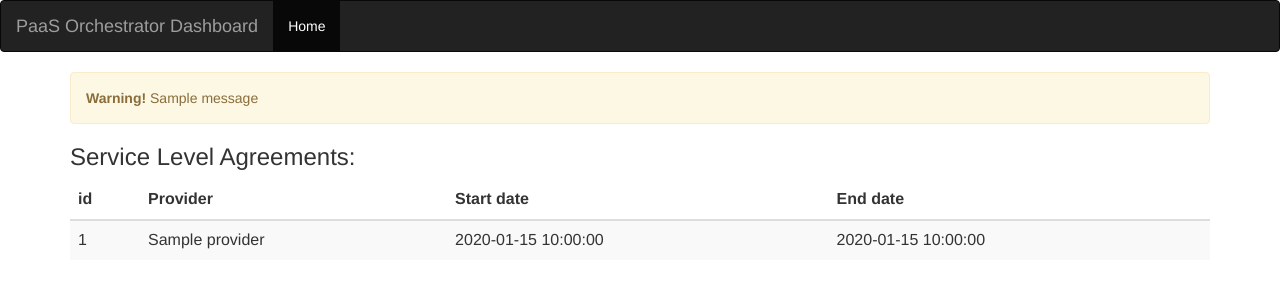
After one commit to indigo-dc/deep-training-dashboard, a Flask app: template app/templates/sla.html in a window 1280 px wide. The commit adds this page. Shown: the top 300 px of the page. Run offline with Flask 2, Linux system fonts and the light colour scheme; the template is opened without the code that fills it: most values are stand-ins (such as "Sample title", 1, 10 or a date in 2020); one stand-in notice (Sample message) is shown; parts of the project's set-up code (start-up, migrations or seed data) failed here and were passed over; some libraries are stand-ins or nearby versions.

Commit message:
Added SLAs page

```diff
--- a/app/config-sample.json
+++ b/app/config-sample.json
@@ -3,5 +3,6 @@
     "IAM_CLIENT_SECRET": "my_client_secret",
     "IAM_BASE_URL": "https://iam-test.indigo-datacloud.eu",
     "ORCHESTRATOR_URL": "https://indigo-paas.cloud.ba.infn.it/orchestrator",
+    "SLAM_URL": "https://indigo-slam.cloud.ba.infn.it:8443",
     "TOSCA_TEMPLATES_DIR": "/opt/tosca-templates"
 }
--- a/app/templates/base.html
+++ b/app/templates/base.html
@@ -26,13 +26,13 @@
 	       </ul>
 	       {% if session['username'] %}
 	       <ul class="nav navbar-nav">
+		 <li class="active"><a href="{{ url_for("getslas") }}">SLAs</a></li>
                  <li class="active"><a href="{{ url_for("show_settings") }}">Settings</a></li>
                </ul>
                <ul class="nav navbar-nav navbar-right">
 	         <li class="dropdown">
 			 <a class="dropdown-toggle" data-toggle="dropdown" href="#"><img class="img-circle" src="{{ session['gravatar'] }}"</src> {{ session['username'] }}<span class="caret"></span></a>
 		       <ul class="dropdown-menu">
-			       <!--<li><a href="https://iam-test.indigo-datacloud.eu/logout?post_logout_redirect_uri=https://cloud-90-147-75-120.cloud.ba.infn.it">Logout</a></li> -->
                          <li><a href="{{ url_for("logout") }}">Logout</a></li>
 		       </ul>
 	         </li>
--- /dev/null
+++ b/app/templates/sla.html
@@ -0,0 +1,44 @@
+{% extends "base.html" %}
+{% block content %}
+
+<div class="container">
+
+{% with messages = get_flashed_messages() %}
+{% if messages %}
+{% for message in messages %}
+<div class="alert alert-warning">
+  <strong>Warning!</strong> {{ message }}
+</div>
+<p></p>
+{% endfor %}
+{% endif %}
+{% endwith %}
+<div class=text-left>
+  <h3>Service Level Agreements:</h3>
+</div>
+
+<div class="table-responsive">
+  <table class="table table-striped">
+    <thead>
+      <tr>
+        <th>id</th>
+        <th>Provider</th>
+        <th>Start date</th>
+	<th>End date</th>
+      </tr>
+    </thead>
+    <tbody>
+      {% for sla in slas %}
+      <tr>
+	 <td>{{sla.id}}</td>
+	 <td>{{sla.provider}}</td>
+	 <td>{{sla.start_date}}</td>
+	 <td>{{sla.end_date}}</td>
+      </tr>
+      {% endfor %}
+    </tbody>
+  </table>
+</div>
+
+
+{% endblock %}
```
Also changed, not shown: app/routes.py (+33 -4 lines).
